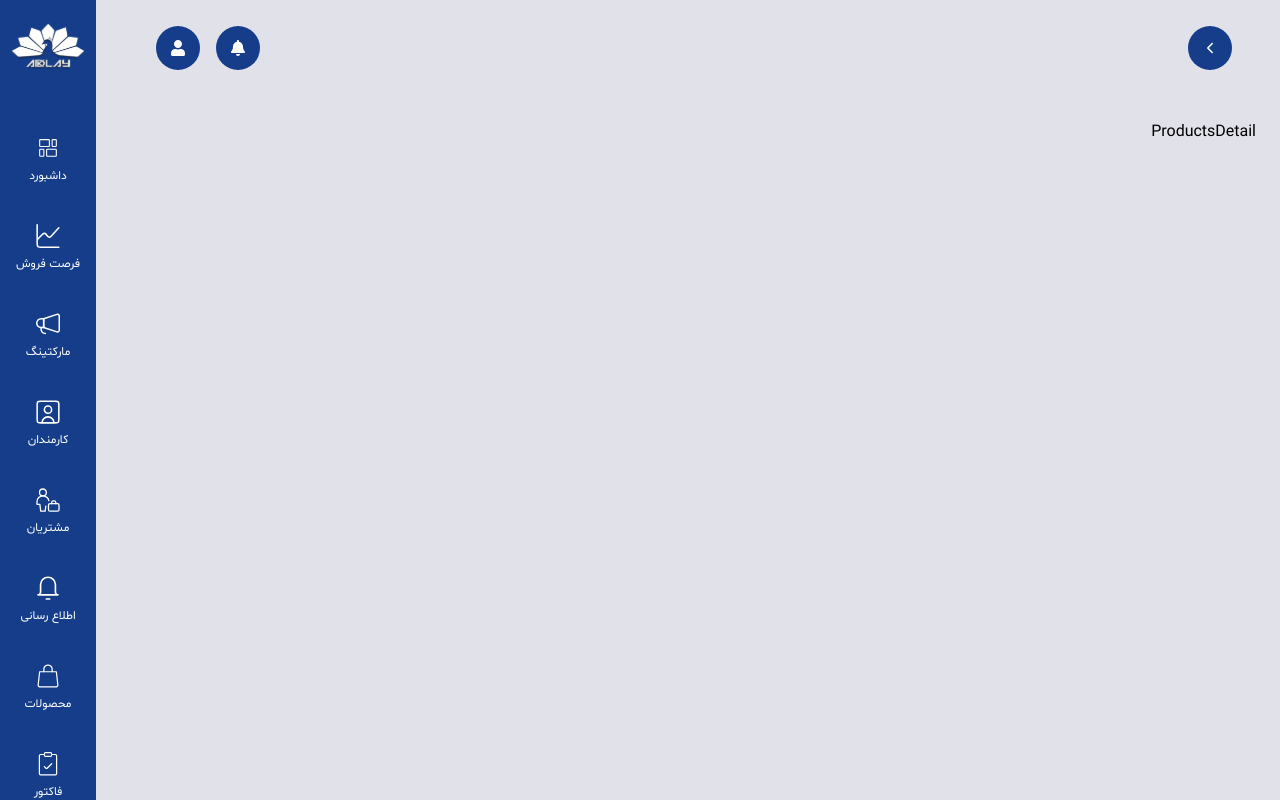
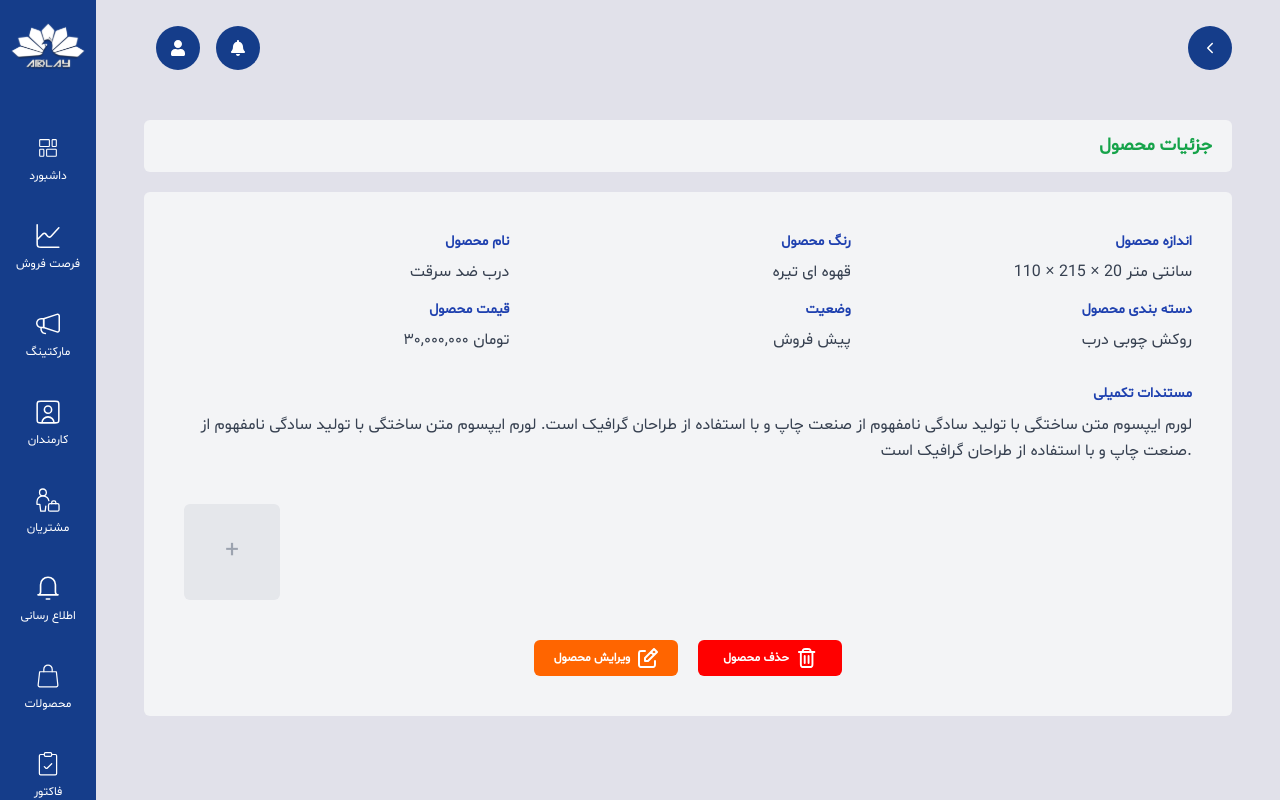
Before and after one commit to alirezzasarkar/customer-management-software, a React app: page /dashboard/products/detail/1 in a window 1280 px wide. Shown: the top 800 px of the page. Built offline with nearby package versions, Linux system fonts and the light colour scheme; the HTML template or start-up script is replaced by a standard one.

Commit message:
feat: ProductsDetail.jsx

```diff
--- a/src/Components/Products/ProductsDetail.jsx
+++ b/src/Components/Products/ProductsDetail.jsx
@@ -1,9 +1,70 @@
+import Title from "../Common/Title";
+import DashboardButton from './../Common/DashboardButton';
 
+const ProductDetail = () => {
+  return (
+    <>
+      <Title title="جزئیات محصول" />
+      <div className="bg-gray-100 p-10 mx-6 rounded-md">
 
-const ProductsDetail = () => {
-  return (
-    <div>ProductsDetail</div>
-  )
-}
+        <div className="grid grid-cols-3 gap-4 mb-8">
+          <div className="flex flex-col">
+            <span className="text-sm text-blue-800 font-semibold">نام محصول</span>
+            <p className="text-gray-700 mt-2">درب ضد سرقت</p>
+          </div>
+          <div className="flex flex-col">
+            <span className="text-sm text-blue-800 font-semibold">رنگ محصول</span>
+            <p className="text-gray-700 mt-2">قهوه ای تیره</p>
+          </div>
+          <div className="flex flex-col">
+            <span className="text-sm text-blue-800 font-semibold">اندازه محصول</span>
+            <p className="text-gray-700 mt-2">110 × 215 × 20 سانتی متر</p>
+          </div>
+          <div className="flex flex-col">
+            <span className="text-sm text-blue-800 font-semibold">قیمت محصول</span>
+            <p className="text-gray-700 mt-2">۳۰,۰۰۰,۰۰۰ تومان</p>
+          </div>
+          <div className="flex flex-col">
+            <span className="text-sm text-blue-800 font-semibold">وضعیت</span>
+            <p className="text-gray-700 mt-2">پیش فروش</p>
+          </div>
+          <div className="flex flex-col">
+            <span className="text-sm text-blue-800 font-semibold">دسته بندی محصول</span>
+            <p className="text-gray-700 mt-2">روکش چوبی درب</p>
+          </div>
+        </div>
 
-export default ProductsDetail
+        <div className="flex flex-col mt-8">
+          <span className="text-sm text-blue-800 font-semibold">مستندات تکمیلی</span>
+          <p className="text-gray-700 mt-2 leading-relaxed">
+            لورم ایپسوم متن ساختگی با تولید سادگی نامفهوم از صنعت چاپ و با استفاده از طراحان گرافیک است. لورم ایپسوم متن ساختگی با تولید سادگی نامفهوم از صنعت چاپ و با استفاده از طراحان گرافیک است.
+          </p>
+        </div>
+
+        <div className="grid grid-cols-4 gap-4 mt-10">
+          <div className="w-24 h-24 bg-gray-200 flex items-center justify-center rounded-md">
+            <span className="text-2xl text-gray-400">+</span>
+          </div>
+        </div>
+
+        <div className="flex justify-center gap-5 mt-10">
+          <DashboardButton
+            inner_text="ویرایش محصول"
+            icon="/src/Assets/Icons/edit.svg"
+            bg_color="bg-[#FF6500]"
+            hover_state="hover:bg-[#FF6500]"
+          />
+          <DashboardButton
+            inner_text="حذف محصول"
+            icon="/src/Assets/Icons/delete.svg"
+            bg_color="bg-[#FF0000]"
+            hover_state="hover:bg-[#FF0000]"
+          />
+        </div>
+
+      </div>
+    </>
+  );
+};
+
+export default ProductDetail;
```
